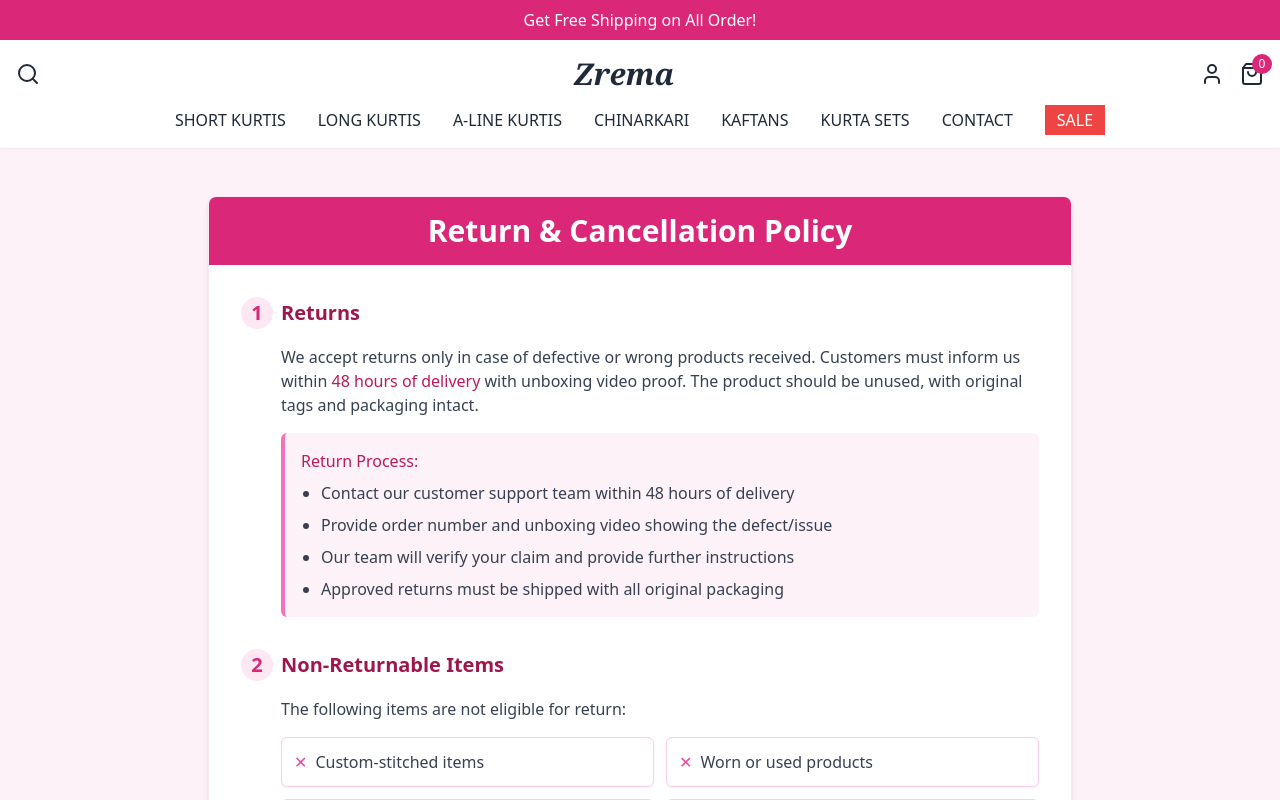
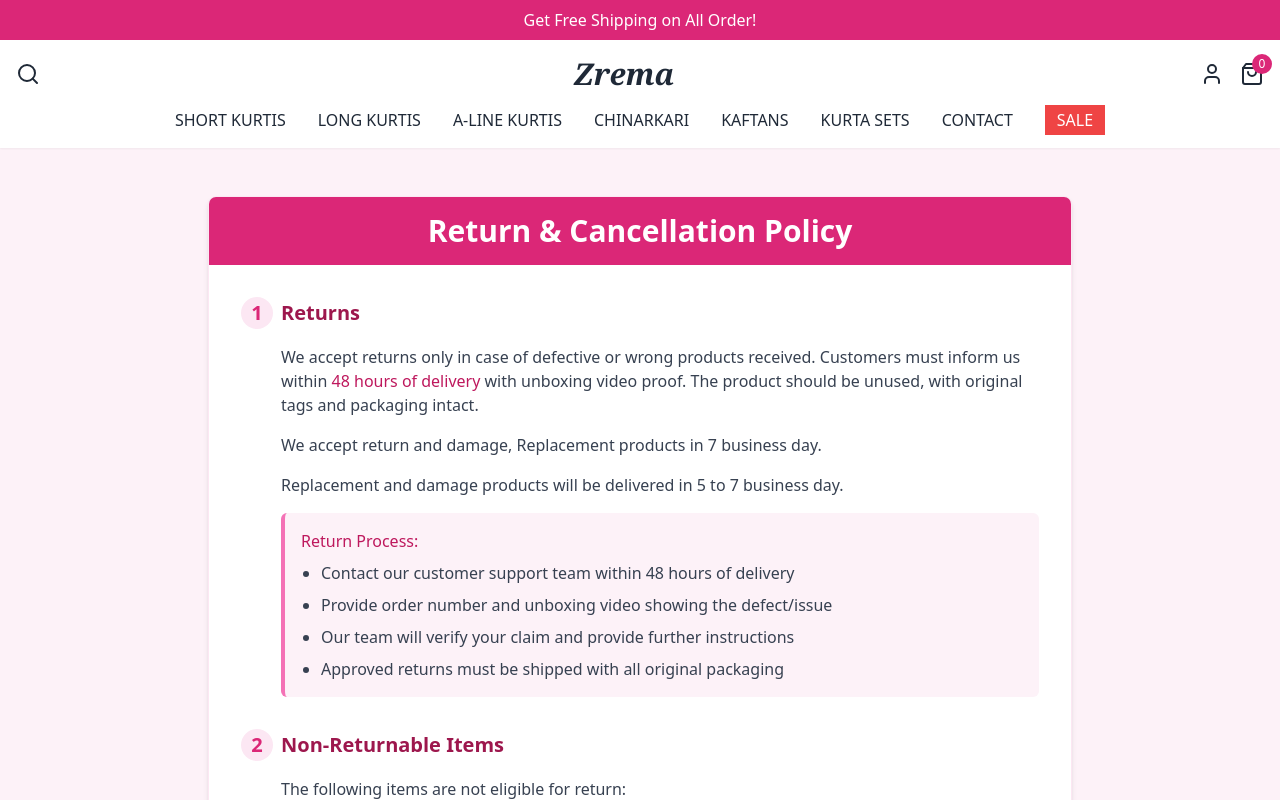
Before and after one commit to pushpraj9889/zrema-website, a React (Vite) app: page /return_policy in a window 1280 px wide. Shown: the top 800 px of the page. Built offline with nearby package versions, Linux system fonts and the light colour scheme.

Commit message:
refund policy

```diff
--- a/src/pages/returnPolicy/index.jsx
+++ b/src/pages/returnPolicy/index.jsx
@@ -31,6 +31,14 @@ const ReturnPolicy = () => {
                   </span>{" "}
                   with unboxing video proof. The product should be unused, with
                   original tags and packaging intact.
+                </p>
+                <p className="text-gray-700 mb-4">
+                  We accept return and damage, Replacement products in 7
+                  business day.
+                </p>
+                <p className="text-gray-700 mb-4">
+                  Replacement and damage products will be delivered in 5 to 7
+                  business day.
                 </p>
 
                 <div className="bg-pink-50 p-4 rounded-md border-l-4 border-pink-400 mt-4">
```
Also changed, not shown: 2 other files (tests, documents, lock files or other folders).
